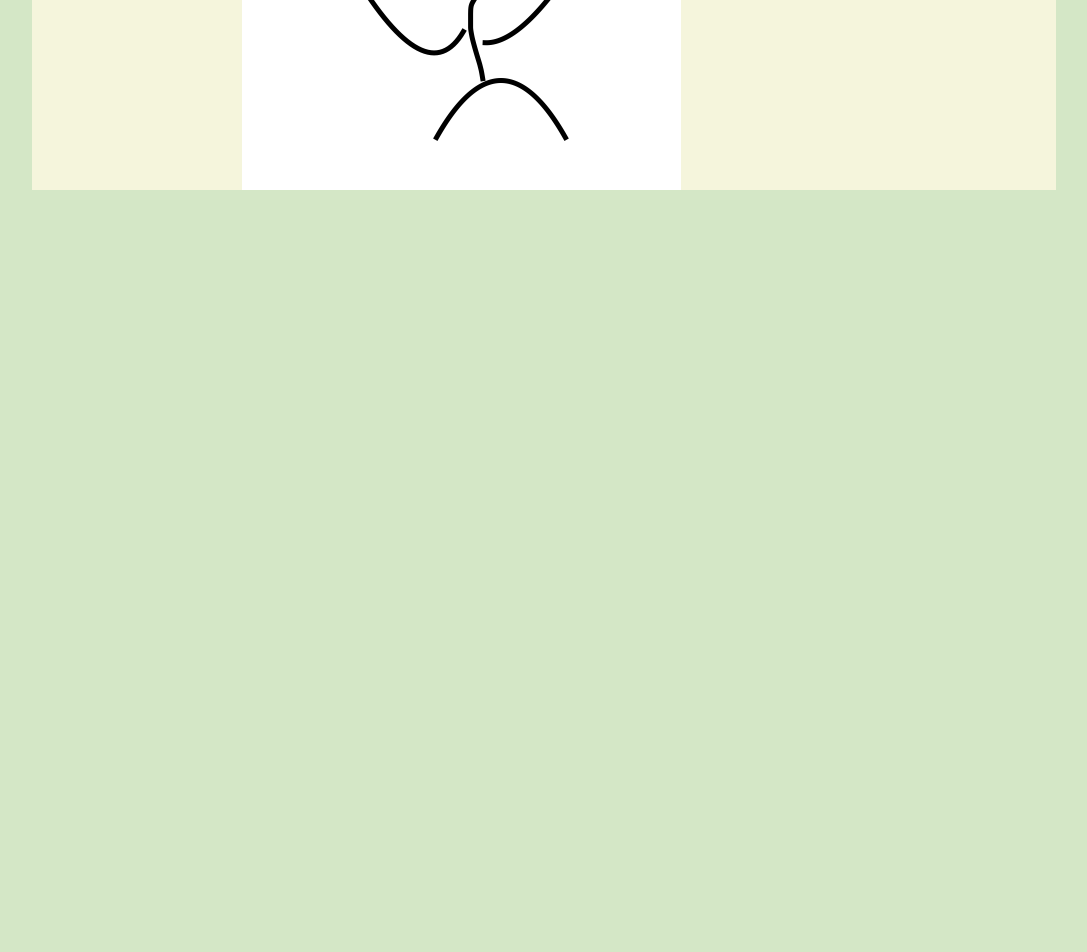
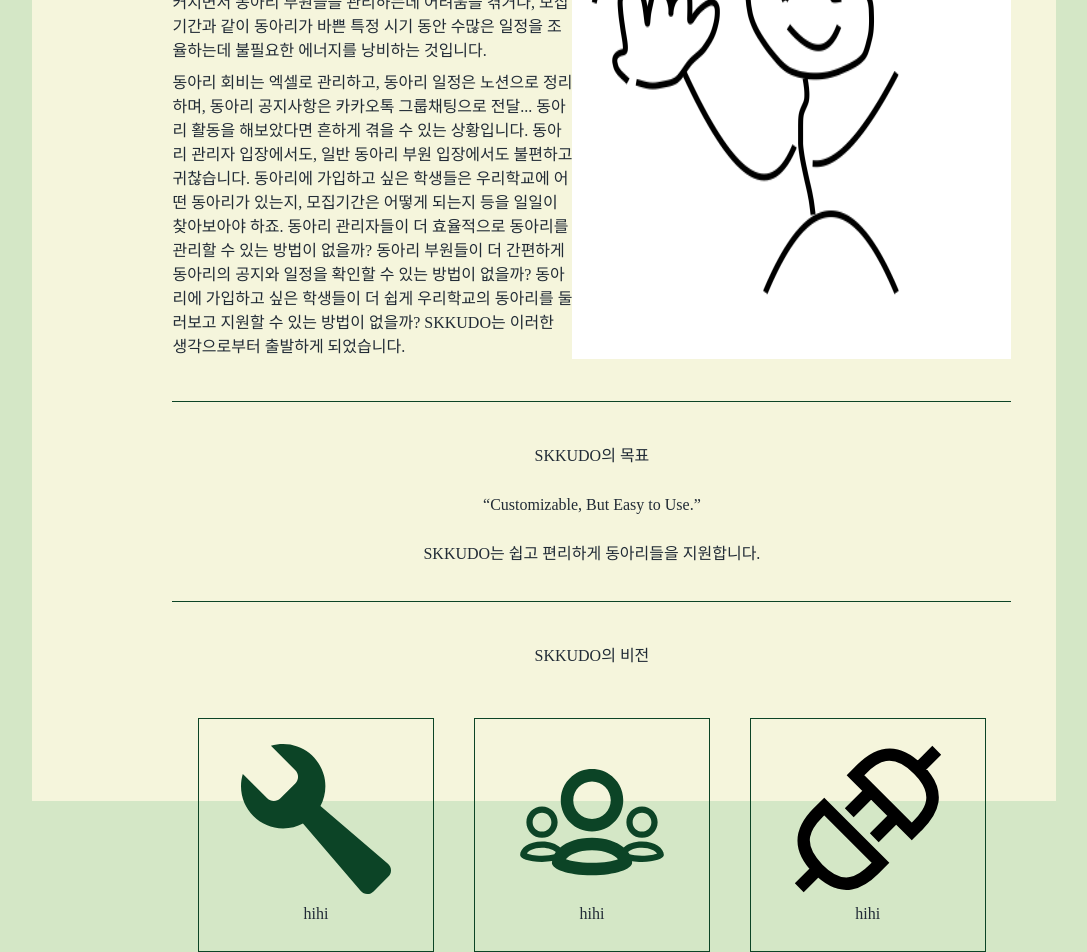
Before and after one commit to taeju-moon/SKKUDO_frontend_self, a React (Create React App) app: page /about/main in a window 1280 px wide. Shown: the part 496-1448 px from the top of the page, without its empty margins (96-1183 px from the left). Before the commit the page ends 800 px from the top, so only its background shows below. Built offline with nearby package versions, Linux system fonts and the light colour scheme; no server answers.

Commit message:
aboutpage수정

```diff
--- a/package.json
+++ b/package.json
@@ -28,7 +28,8 @@
     "react-cookie": "^4.1.1",
     "react-dom": "^18.2.0",
     "react-hook-form": "^7.36.1",
-    "react-icons": "^4.4.0",
+    "react-icon": "^1.0.0",
+    "react-icons": "^4.6.0",
     "react-query": "^3.39.2",
     "react-router-dom": "^6.4.0",
     "react-scripts": "5.0.1",
--- a/src/pages/AboutMainPage.tsx
+++ b/src/pages/AboutMainPage.tsx
@@ -4,22 +4,133 @@ import { useTheme } from "@mui/material";
 import styled from "styled-components";
 import exampleImage from "../assets/images/example.png";
 import AboutSideBar from "../components/aboutComponents/AboutSideBar";
+import { ImWrench } from "react-icons/im";
+import { TiGroupOutline } from "react-icons/ti";
+import { GrAction } from "react-icons/gr";
 
 const MainContainer = styled.div`
   // 우측으로 쌓기
   display: flex;
-  padding-left: 100px;
-  padding-right: 5%;
-  flex-direction: row;
+  padding-left: 30px;
+  flex-direction: column;
 `;
 
-const AboutImageContainer = styled.div``;
+const AboutIntroduceContainer =styled.div`
+  border-top-style:solid;
+  border-width: 1px;
+  border-color: #0c4426;
+  display: flex;
+  flex-direction: row;
+  padding-top:5%;
+  padding-bottom: 5%;
+
+`
+const IntroduceMassageContainer = styled.div`
+  display:flex;
+  flex-direction: column;
+  width: 400px;
+`
+const LogoContainer =styled.div`
+  display:flex;
+`
+const FirstMassageContainer = styled.div`
+  display:flex;
+`
+const SecondMassageContainer = styled.div`
+  padding-top: 2%;
+  display:flex;
+`
+const SloganContainer =styled.div`
+  border-top-style:solid;
+  border-width: 1px;
+  border-color: #0c4426;
+
+  padding-top: 5%;
+  padding-bottom: 5%;
+  display: flex;
+  height: 200px;
+  flex-direction: column;
+
+`
+const SloganMassage = styled.div`
+  display: flex;
+  justify-content: center;
+  padding-bottom: 3%
+`
+
+const VisionContainer = styled.div`
+  border-top-style:solid;
+  border-width: 1px;
+  border-color: #0c4426;
+  padding-top: 5%;
+  padding-bottom: 5%;
+  display: flex;
+  height: 200px;
+  flex-direction: column;
+`
+const VisionMassageContainer = styled.div`
+  padding-bottom:3%;
+  display: flex;
+  justify-content: center;
+`
+const IconContainer = styled.div`
+  display:flex;
+  padding-top: 3%;
+  height:300px;
+  flex-direction: row;
+  justify-content: center;
+`
+const MainIconContainer = styled.div`
+  padding-left:5%;
+  padding-right:5%;
+  padding-top:3%;
+  padding-bottom:3%;
+  margin-left: 20px;
+  margin-right: 20px;
+  border-style:solid;
+  border-width: 1px;
+  border-color: #0c4426;
+  display:flex;
+  flex-direction: column;
+`
+const MainIConMassageContainer =styled.div`
+  display:flex;
+  padding-top:5%;
+  justify-content: center;
+`
 
 function AboutMainPage() {
   return (
     <MainContainer>
-      <img src={exampleImage}></img>
-
+      <AboutIntroduceContainer>
+        <IntroduceMassageContainer>
+          <FirstMassageContainer>동아리 활동은 대학 생활의 꽃이라고도 합니다. 학생들은 대학 생활 동안 단순히 동아리 활동에 참여하는 것뿐만이 아니라 동아리를 관리하면서 더 많은 것을 배우고, 소통하고, 자신의 미래에 대해 깊은 고민을 하기도 하죠. 하지만 대학교에 다양한 동아리가 있는 만큼 주변에 동아리 관리로 어려움을 겪고 있는 학우들을 어렵지 않게 발견할 수 있습니다. 동아리의 규모가 커지면서 동아리 부원들을 관리하는데 어려움을 겪거나, 모집 기간과 같이 동아리가 바쁜 특정 시기 동안 수많은 일정을 조율하는데 불필요한 에너지를 낭비하는 것입니다.</FirstMassageContainer>
+          <SecondMassageContainer>동아리 회비는 엑셀로 관리하고, 동아리 일정은 노션으로 정리하며, 동아리 공지사항은 카카오톡 그룹채팅으로 전달... 동아리 활동을 해보았다면 흔하게 겪을 수 있는 상황입니다. 동아리 관리자 입장에서도, 일반 동아리 부원 입장에서도 불편하고 귀찮습니다. 동아리에 가입하고 싶은 학생들은 우리학교에 어떤 동아리가 있는지, 모집기간은 어떻게 되는지 등을 일일이 찾아보아야 하죠. 동아리 관리자들이 더 효율적으로 동아리를 관리할 수 있는 방법이 없을까? 동아리 부원들이 더 간편하게 동아리의 공지와 일정을 확인할 수 있는 방법이 없을까? 동아리에 가입하고 싶은 학생들이 더 쉽게 우리학교의 동아리를 둘러보고 지원할 수 있는 방법이 없을까? SKKUDO는 이러한 생각으로부터 출발하게 되었습니다.</SecondMassageContainer>
+        </IntroduceMassageContainer>
+        <LogoContainer><img src={exampleImage}></img></LogoContainer>
+      </AboutIntroduceContainer>
+      <SloganContainer>
+        <SloganMassage>SKKUDO의 목표</SloganMassage>
+        <SloganMassage>“Customizable, But Easy to Use.”</SloganMassage>
+        <SloganMassage>SKKUDO는 쉽고 편리하게 동아리들을 지원합니다.</SloganMassage>
+      </SloganContainer>
+      <VisionContainer>
+        <VisionMassageContainer>SKKUDO의 비전</VisionMassageContainer>
+        <IconContainer>
+          <MainIconContainer>
+            <ImWrench size ="150px" color="#0c4426" ></ImWrench>
+            <MainIConMassageContainer>hihi</MainIConMassageContainer>
+          </MainIconContainer>
+          <MainIconContainer>
+            <TiGroupOutline size ="150px" color="#0c4426" ></TiGroupOutline>
+            <MainIConMassageContainer>hihi</MainIConMassageContainer>
+          </MainIconContainer>
+          <MainIconContainer>
+            <GrAction size ="150px" color="#0c4426" ></GrAction>
+            <MainIConMassageContainer>hihi</MainIConMassageContainer>
+          </MainIconContainer>
+        </IconContainer>
+      </VisionContainer>
       {/* <div
       style={{ height: "500px", width: "100%", backgroundColor: "" }}
       ></div> */}
--- a/src/pages/AboutPage.tsx
+++ b/src/pages/AboutPage.tsx
@@ -12,6 +12,11 @@ const AboutContainer = styled.div`
   margin: 0 auto;
   position: relative;
 `;
+
+
+
+
+
 function AboutPage() {
   return (
     <AboutContainer>
```
Also changed, not shown: 1 other file (tests, documents, lock files or other folders).
